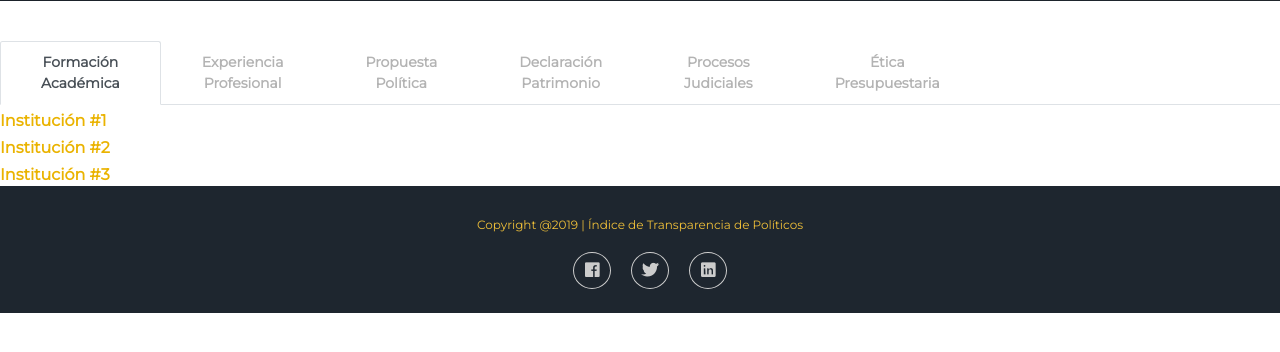
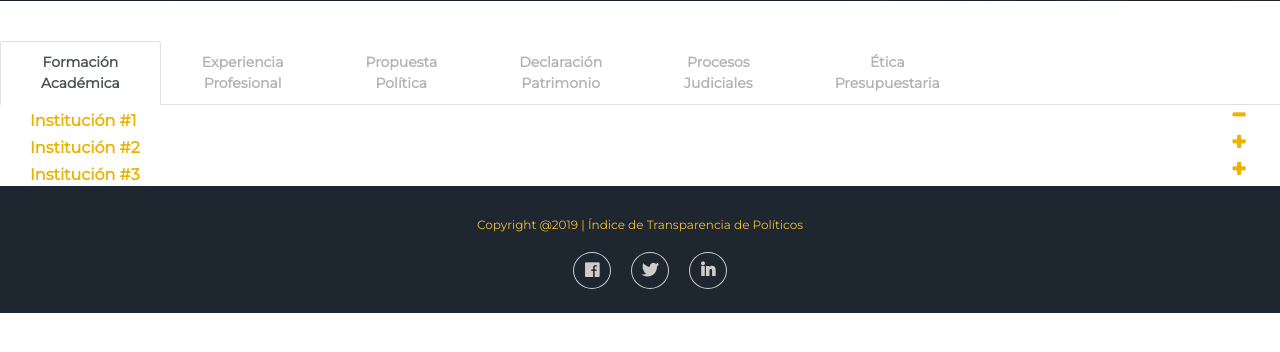
Before and after one commit to ciudadanointeligente/indice-transparencia-panama, a Django app: template indice_transparencia/templates/candidate_info.html in a window 1280 px wide. Shown: the part 389-741 px from the top of the page. Run offline with Django 3.2, Linux system fonts and the light colour scheme; the template is opened without the code that fills it, so the values that code supplies are empty; parts of the project's set-up code (start-up, migrations or seed data) failed here and were passed over; some libraries are stand-ins or nearby versions; some web fonts are replaced.

Commit message:
Update info-candidate.css

```diff
--- a/indice_transparencia/static/css/info-candidate.css
+++ b/indice_transparencia/static/css/info-candidate.css
@@ -1,3 +1,26 @@
+@import url("https://maxcdn.bootstrapcdn.com/font-awesome/4.5.0/css/font-awesome.min.css");
+.panel-title > a:before {
+    float: right !important;
+    font-family: FontAwesome;
+    content:"\f068";
+    padding-right: 5px;
+}
+.panel-title > a.collapsed:before {
+    float: right !important;
+    content:"\f067";
+}
+.panel-title > a:hover,
+.panel-title > a:active,
+.panel-title > a:focus  {
+    text-decoration:none;
+}
+
+#accordion{
+  max-width:100%;
+  margin-left:30px;
+  margin-right:30px;
+}
+
 .card-header {
   padding-left:0px;
   padding-top:0px;
```
